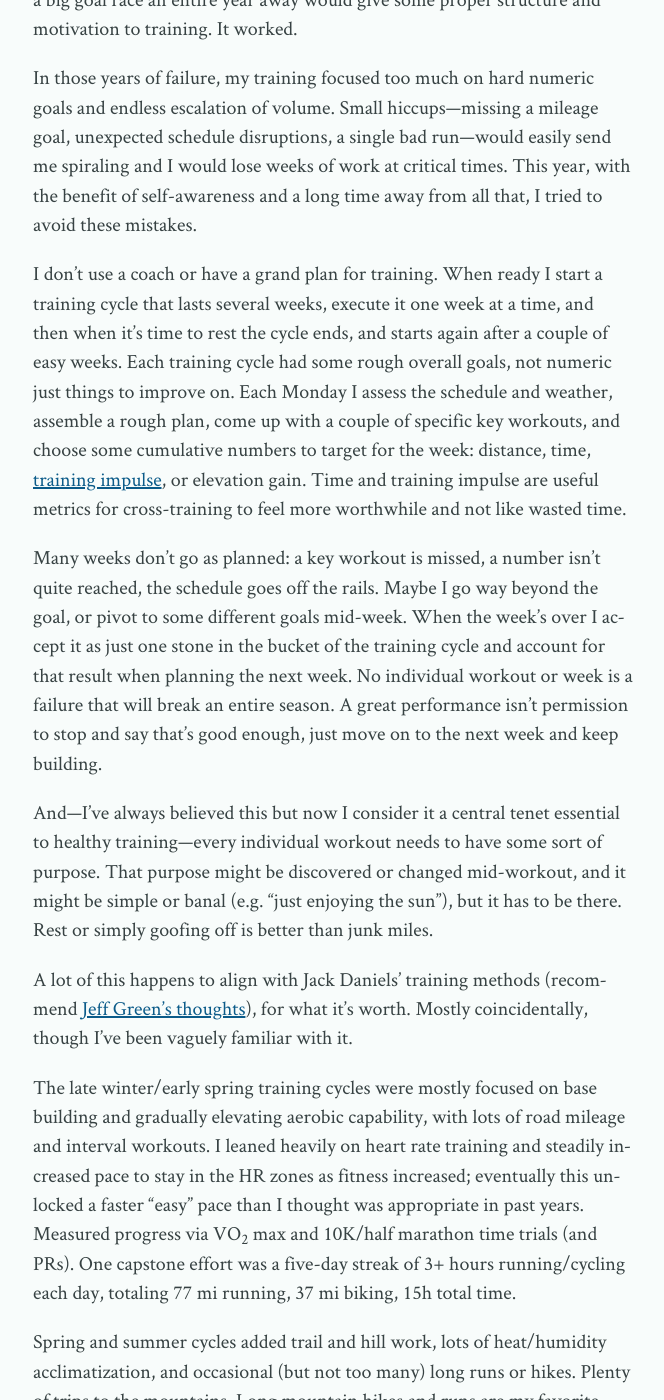
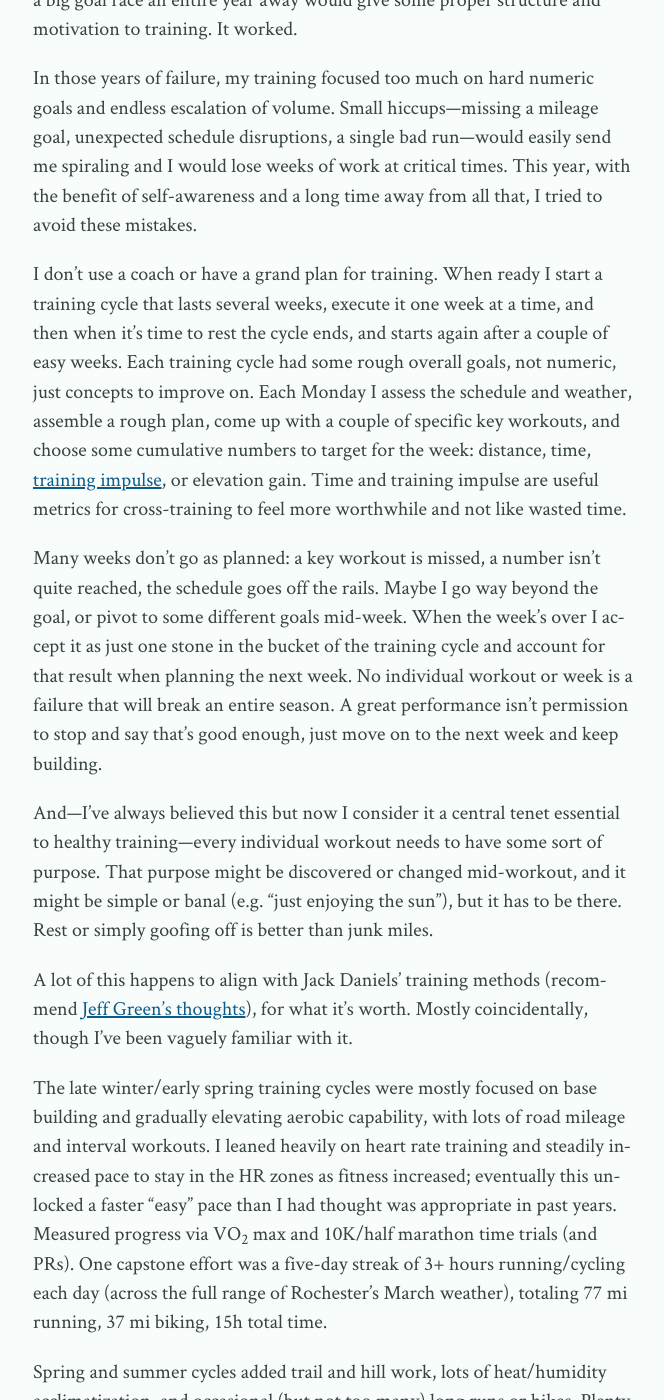
Before and after one commit to mmertsock/mmertsock.github.io, a Jekyll site: the page built from _posts/2022-08-28-twisted-branch-2k22.md, in a window 1280 px wide and 1400 px high, scrolled down 2590 px. Shown: the whole window, without its empty margins (307-971 px from the left). Built offline with Jekyll 4.4.1, drawn with Linux system fonts in a browser that asks for light colours; some of the changed text lies outside the part shown.

Commit message:
adjustments and typos

```diff
--- a/_posts/2022-08-28-twisted-branch-2k22.md
+++ b/_posts/2022-08-28-twisted-branch-2k22.md
@@ -33,7 +33,7 @@ After taking a few years off of racing and just doing some low-key adventuring,
 
 In those years of failure, my training focused too much on hard numeric goals and endless escalation of volume. Small hiccups—missing a mileage goal, unexpected schedule disruptions, a single bad run—would easily send me spiraling and I would lose weeks of work at critical times. This year, with the benefit of self-awareness and a long time away from all that, I tried to avoid these mistakes.
 
-I don’t use a coach or have a grand plan for training. When ready I start a training cycle that lasts several weeks, execute it one week at a time, and then when it’s time to rest the cycle ends, and starts again after a couple of easy weeks. Each training cycle had some rough overall goals, not numeric just things to improve on. Each Monday I assess the schedule and weather, assemble a rough plan, come up with a couple of specific key workouts, and choose some cumulative numbers to target for the week: distance, time, [training impulse][], or elevation gain. Time and training impulse are useful metrics for cross-training to feel more worthwhile and not like wasted time.
+I don’t use a coach or have a grand plan for training. When ready I start a training cycle that lasts several weeks, execute it one week at a time, and then when it’s time to rest the cycle ends, and starts again after a couple of easy weeks. Each training cycle had some rough overall goals, not numeric, just concepts to improve on. Each Monday I assess the schedule and weather, assemble a rough plan, come up with a couple of specific key workouts, and choose some cumulative numbers to target for the week: distance, time, [training impulse][], or elevation gain. Time and training impulse are useful metrics for cross-training to feel more worthwhile and not like wasted time.
 
 Many weeks don’t go as planned: a key workout is missed, a number isn’t quite reached, the schedule goes off the rails. Maybe I go way beyond the goal, or pivot to some different goals mid-week. When the week’s over I accept it as just one stone in the bucket of the training cycle and account for that result when planning the next week. No individual workout or week is a failure that will break an entire season. A great performance isn’t permission to stop and say that’s good enough, just move on to the next week and keep building.
 
@@ -41,7 +41,7 @@ And—I’ve always believed this but now I consider it a central tenet essentia
 
 A lot of this happens to align with Jack Daniels’ training methods (recommend [Jeff Green's thoughts][jackd]), for what it's worth. Mostly coincidentally, though I've been vaguely familiar with it.
 
-The late winter/early spring training cycles were mostly focused on base building and gradually elevating aerobic capability, with lots of road mileage and interval workouts. I leaned heavily on heart rate training and steadily increased pace to stay in the HR zones as fitness increased; eventually this unlocked a faster “easy” pace than I thought was appropriate in past years. Measured progress via VO<sub>2</sub> max and 10K/half marathon time trials (and PRs). One capstone effort was a five-day streak of 3+ hours running/cycling each day, totaling 77 mi running, 37 mi biking, 15h total time.
+The late winter/early spring training cycles were mostly focused on base building and gradually elevating aerobic capability, with lots of road mileage and interval workouts. I leaned heavily on heart rate training and steadily increased pace to stay in the HR zones as fitness increased; eventually this unlocked a faster “easy” pace than I had thought was appropriate in past years. Measured progress via VO<sub>2</sub> max and 10K/half marathon time trials (and PRs). One capstone effort was a five-day streak of 3+ hours running/cycling each day (across the full range of Rochester’s March weather), totaling 77 mi running, 37 mi biking, 15h total time.
 
 Spring and summer cycles added trail and hill work, lots of heat/humidity acclimatization, and occasional (but not too many) long runs or hikes. Plenty of trips to the mountains. Long mountain hikes and runs are my favorite recreational application of running so this broke up the monotony of just doing long runs every weekend. A big hike is a nice way to build experience with very long days, and have a massively shorter recovery time (and less risk of injury/overtraining) compared to extra-long training runs. I have lots of long-term goals in the Adirondacks, and constructing adventures to chase these goals was a nice way to build and test ultrarunning skills. This culminated in my two longest-ever ADK hikes, some [cool adventures][trail signs], [finishing the 46 high peaks][ADK46], and my biggest ever week in total climb (21,838 ft) and time (29h).
 
```
Also changed, not shown: other parts of _posts/2022-08-28-twisted-branch-2k22.md (+1 -1 lines).
